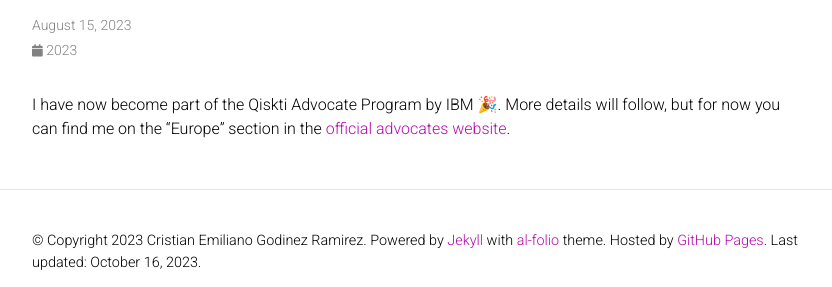
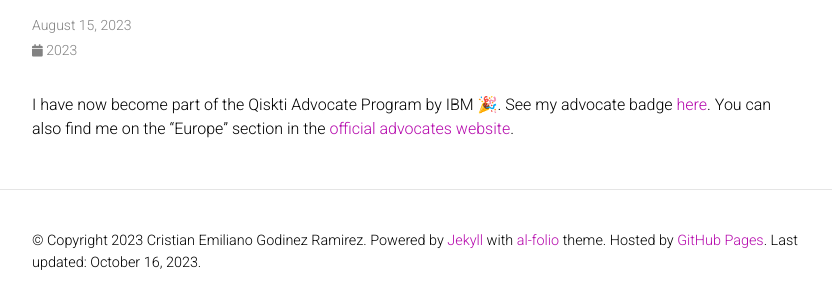
Before and after one commit to EmilianoG-byte/EmilianoG-byte.github.io, a Jekyll site: the page built from _news/announcement_1.md, in a window 1280 px wide. Shown: the part 146-433 px from the top of the page, without its empty margins (223-1055 px from the left). Built offline with Jekyll 4.4.1, drawn with Linux system fonts in a browser that asks for light colours; full-size pictures stand in for the smaller copies a plugin makes; comment, search, counter and statistics services are not loaded; a style sheet for code colours, icons or effects is not loaded.

Commit message:
edit qiskit news and add first post test

```diff
--- a/_news/announcement_1.md
+++ b/_news/announcement_1.md
@@ -4,4 +4,4 @@ date: 2023-08-15 15:59:00-0400
 inline: true
 ---
 
-I have now become part of the Qiskti Advocate Program by IBM 🎉. More details will follow, but for now you can find me on the "Europe" section in the [official advocates website](https://qiskit.org/advocates).
+I have now become part of the Qiskti Advocate Program by IBM 🎉. See my advocate badge [here](https://www.credly.com/badges/b8b593af-807d-4042-9a15-4f5e476fb41d/public_url). You can also find me on the "Europe" section in the [official advocates website](https://qiskit.org/advocates).
```
Also changed, not shown: blog/_posts/2023-10-16-opensource.md (added, +10 -0 lines).
